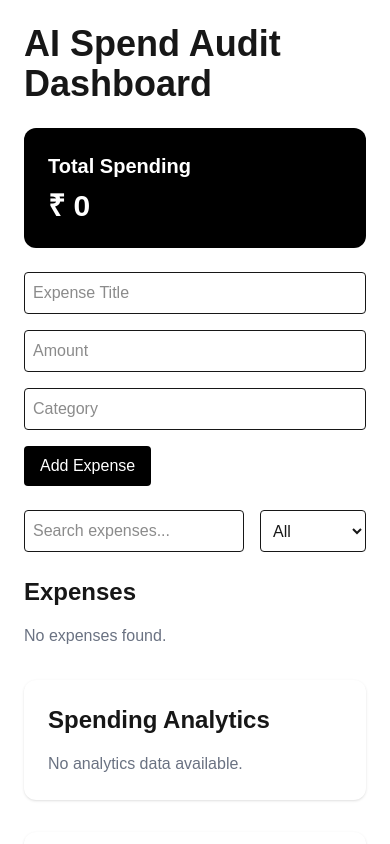
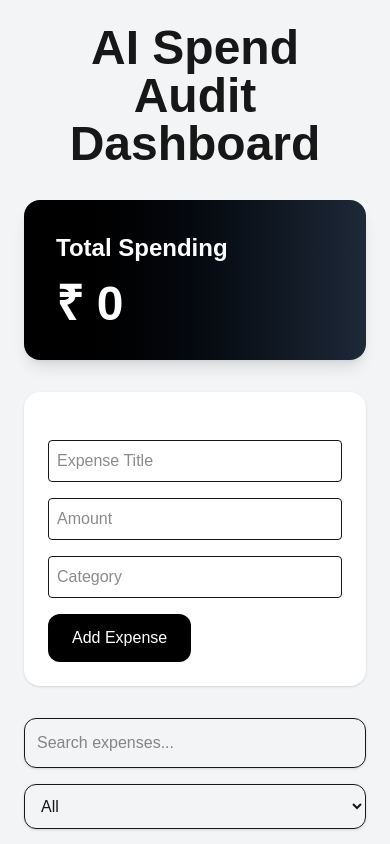
Before and after one commit to Aanya2806/ai-spend-audit, a Next.js app: page / in a window 390 px wide. Shown: the top 844 px of the page. Built offline with nearby package versions, Linux system fonts and the light colour scheme.

Commit message:
Improved dashboard UI and responsive layout

```diff
--- a/app/components/AIInsights.tsx
+++ b/app/components/AIInsights.tsx
@@ -65,7 +65,7 @@ export default function AIInsights({
     );
 
   return (
-    <div className="mt-8 bg-white p-6 rounded-xl shadow">
+    <div className="bg-white p-6 rounded-2xl shadow-md">
       <h2 className="text-2xl font-bold mb-6">
         AI Insights
       </h2>
--- a/app/components/Analytics.tsx
+++ b/app/components/Analytics.tsx
@@ -55,7 +55,7 @@ export default function Analytics({
   ];
 
   return (
-    <div className="mt-8 bg-white p-6 rounded-xl shadow">
+    <div className="bg-white p-6 rounded-2xl shadow-md">
       <h2 className="text-2xl font-bold mb-4">
         Spending Analytics
       </h2>
--- a/app/components/ExpenseList.tsx
+++ b/app/components/ExpenseList.tsx
@@ -25,7 +25,7 @@ export default function ExpenseList({
           expenses.map((expense) => (
             <div
               key={expense.id}
-              className="border p-4 rounded-lg shadow"
+              className="bg-white border p-5 rounded-2xl shadow-md hover:shadow-lg transition"
             >
               <h3 className="font-semibold text-lg">
                 {expense.title}
--- a/app/components/SpendForm.tsx
+++ b/app/components/SpendForm.tsx
@@ -69,7 +69,7 @@ export default function SpendForm({
 
       <button
         type="submit"
-        className="bg-black text-white px-4 py-2 rounded"
+        className="bg-black text-white px-6 py-3 rounded-xl hover:bg-gray-800 transition"
       >
         Add Expense
       </button>
--- a/app/page.tsx
+++ b/app/page.tsx
@@ -87,24 +87,27 @@ export default function Home() {
   );
 
  return (
-    <main className="p-6 max-w-4xl mx-auto">
-      <h1 className="text-4xl font-bold mb-6">
+  <main className="min-h-screen bg-gray-100 p-6">
+    <div className="max-w-6xl mx-auto">
+      <h1 className="text-5xl font-bold mb-8 text-center">
         AI Spend Audit Dashboard
       </h1>
 
-      <div className="bg-black text-white p-6 rounded-xl mb-6">
-        <h2 className="text-xl font-semibold">
+      <div className="bg-gradient-to-r from-black to-gray-800 text-white p-8 rounded-2xl mb-8 shadow-lg">
+        <h2 className="text-2xl font-semibold">
           Total Spending
         </h2>
 
-        <p className="text-3xl font-bold mt-2">
+        <p className="text-5xl font-bold mt-4">
           ₹ {totalSpending}
         </p>
       </div>
 
+      <div className="bg-white p-6 rounded-2xl shadow mb-8">
         <SpendForm addExpense={addExpense} />
+      </div>
 
-      <div className="flex gap-4 mt-6 mb-6">
+      <div className="flex flex-col md:flex-row gap-4 mt-6 mb-8">
         <input
           type="text"
           placeholder="Search expenses..."
@@ -112,7 +115,7 @@ export default function Home() {
           onChange={(e) =>
             setSearch(e.target.value)
           }
-          className="border p-2 rounded w-full"
+          className="border p-3 rounded-xl w-full shadow-sm"
         />
 
         <select
@@ -122,7 +125,7 @@ export default function Home() {
               e.target.value
             )
           }
-          className="border p-2 rounded"
+          className="border p-3 rounded-xl shadow-sm"
         >
           <option value="All">
             All
@@ -146,16 +149,30 @@ export default function Home() {
         </select>
       </div>
 
+      <div className="grid grid-cols-1 lg:grid-cols-2 gap-8">
+        <div>
           <ExpenseList
-        expenses={filteredExpenses}
+            expenses={
+              filteredExpenses
+            }
+          />
+        </div>
+
+        <div className="space-y-8">
+          <Analytics
+            expenses={
+              filteredExpenses
+            }
           />
 
-      <Analytics
-        expenses={filteredExpenses}
+          <AIInsights
+            expenses={
+              filteredExpenses
+            }
           />
-      <AIInsights
-        expenses={filteredExpenses}
-      />
+        </div>
+      </div>
+    </div>
   </main>
 );
 }
```
Lines whose indentation alone changed are shown as unchanged.
